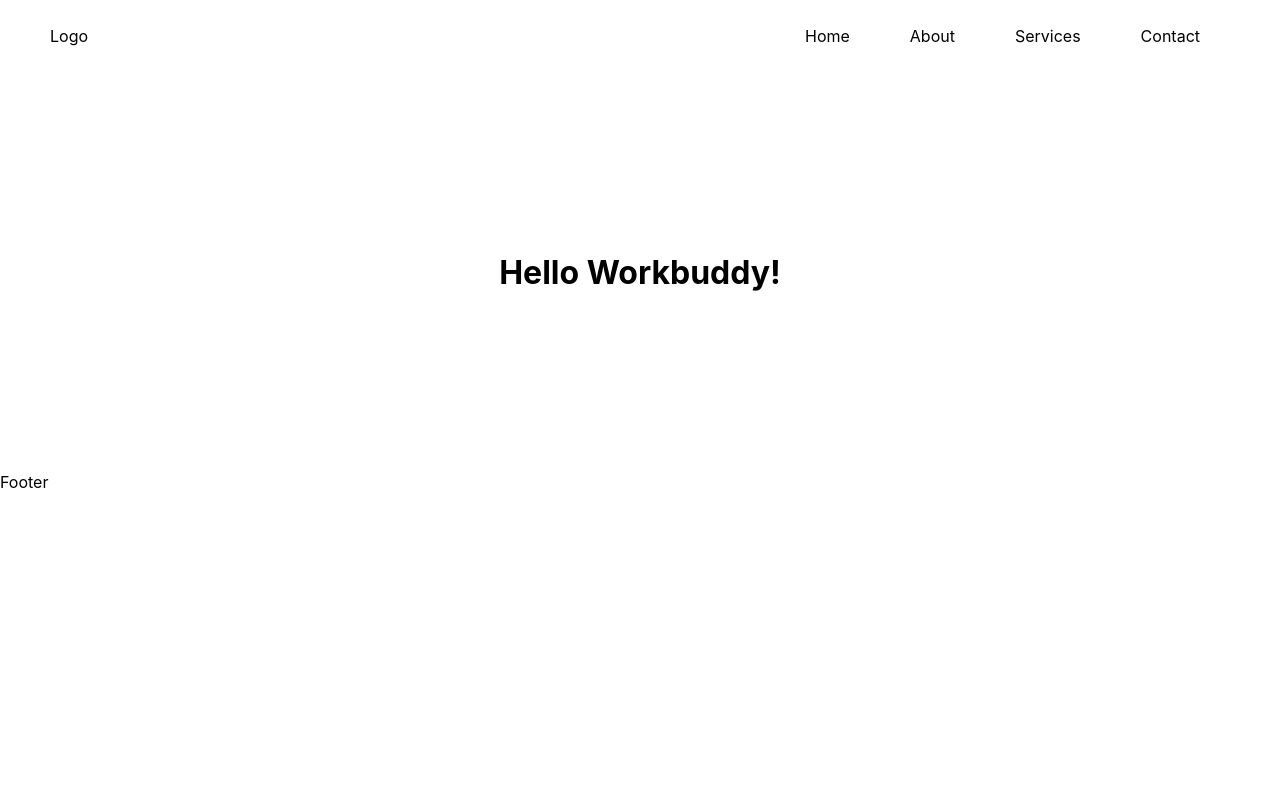
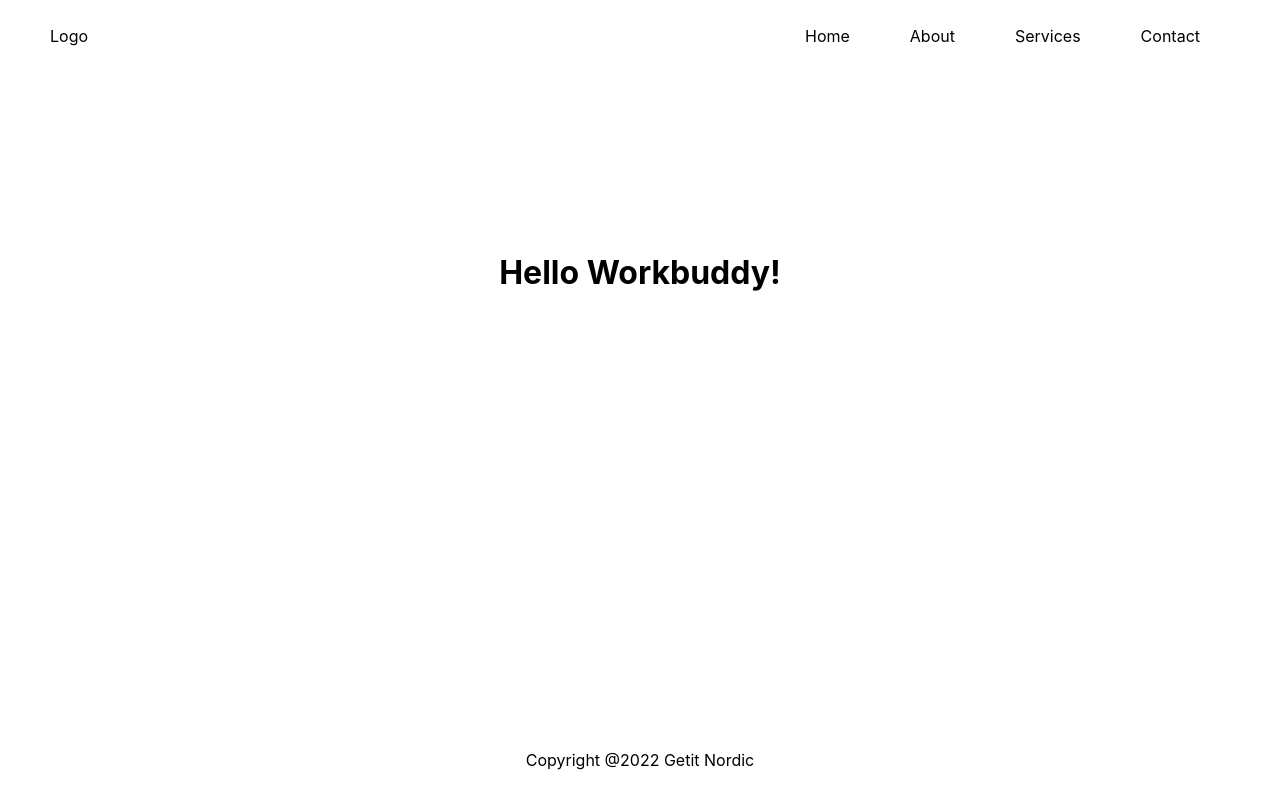
Before and after one commit to CarinWood/Workbuddy, a Next.js app: page / in a window 1280 px wide. Built offline with nearby package versions, Linux system fonts and the light colour scheme.

Commit message:
footer update

```diff
--- a/components/Footer.tsx
+++ b/components/Footer.tsx
@@ -1,8 +1,10 @@
-
+import styles from '../styles/footer.module.scss'
 
 const Footer = () => {
   return (
-    <div>Footer</div>
+    <footer className={styles.footer}>
+        <p>Copyright @2022 Getit Nordic</p>
+    </footer>
   )
 }
 
--- /dev/null
+++ b/styles/footer.module.scss
@@ -0,0 +1,9 @@
+.footer {
+    width: 100%;
+    height: 10vh;
+    position: absolute;
+    bottom: 0;
+    display: flex;
+    justify-content: center;
+    align-items: center;
+}
```
